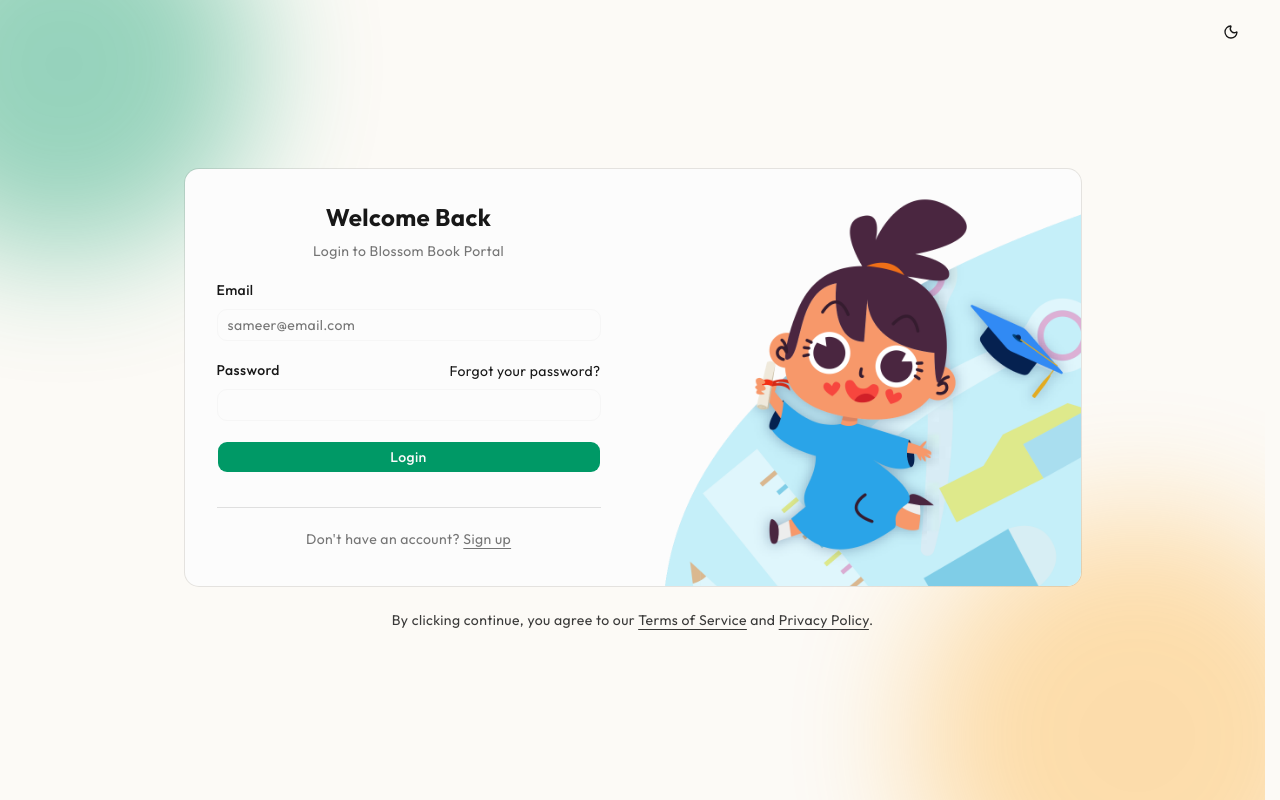
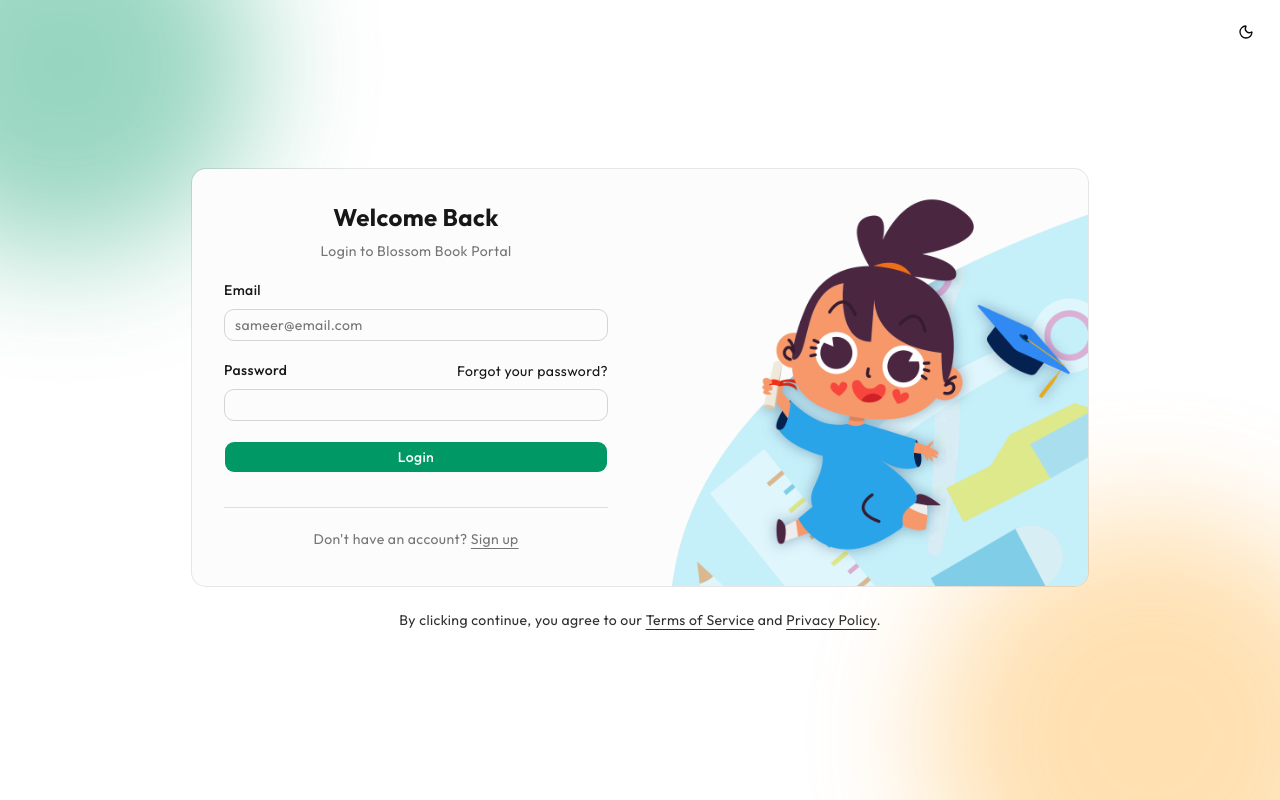
Before and after one commit to Abhi-Survase/bb_portal, a React (Vite) app in the folder bbportal_frontend/: page /login in a window 1280 px wide. Built offline with nearby package versions, Linux system fonts and the light colour scheme.

Commit message:
fixed icons and colors

```diff
--- a/bbportal_frontend/src/components/ui/button.tsx
+++ b/bbportal_frontend/src/components/ui/button.tsx
@@ -20,6 +20,11 @@ const buttonVariants = cva(
         badge_ghost: "hover:bg-emerald-50/80 dark:hover:bg-emerald-50/50",
         muted_outline:
           "border bg-background text-muted-foreground shadow-xs hover:bg-accent hover:text-accent-foreground dark:bg-input/30 dark:border-input dark:hover:bg-input/50",
+        teacher:
+          "bg-orange-50 text-orange-800 dark:bg-orange-700/10 dark:text-orange-100 hover:bg-orange-100",
+        user: "bg-violet-50 text-violet-800 dark:bg-violet-700/10 dark:text-violet-100 hover:bg-violet-100",
+        student:
+          "bg-blue-50 dark:bg-blue-700/10 dark:text-blue-300 text-blue-700 hover:bg-blue-100",
       },
       size: {
         default:
--- a/bbportal_frontend/src/index.css
+++ b/bbportal_frontend/src/index.css
@@ -5,8 +5,8 @@
 
 @custom-variant dark (&:is(.dark *));
 :root {
-  --background: oklch(0.985 0.005 85);
-  --foreground: oklch(0.2046 0 0);
+  --background: oklch(1 0 0);
+  --foreground: oklch(0.145 0 0);
   --card: oklch(0.9911 0 0);
   --card-foreground: oklch(0.2046 0 0);
   --popover: oklch(0.9911 0 0);
@@ -23,7 +23,7 @@
   --destructive: oklch(0.5523 0.1927 32.7272);
   --destructive-foreground: oklch(0.9934 0.0032 17.2118);
   --border: oklch(0.9037 0 0);
-  --input: oklch(0.9731 0 0);
+  --input: oklch(0.87 0 0);
   --ring: oklch(0.596 0.145 163.225);
 
   --read-the-docs: #888;
@@ -200,13 +200,6 @@
   --radius-4xl: calc(var(--radius) * 2.6);
 }
 
-html {
-  /* Always reserve the scrollbar gutter so it never pops in/out and
-       shifts layout width when a route (e.g. signup) grows taller than
-       the viewport. Falls back silently in browsers that don't support it. */
-  scrollbar-gutter: stable;
-}
-
 body {
   letter-spacing: var(--tracking-normal);
   overflow-x: hidden;
--- a/bbportal_frontend/src/pages/students/FindStudentPage.jsx
+++ b/bbportal_frontend/src/pages/students/FindStudentPage.jsx
@@ -164,7 +164,7 @@ function FindStudentPage() {
                 import.meta.env.VITE_ADD_STUDENT_URL
               }`}
             >
-              <Button variant="muted_outline">
+              <Button variant="student">
                 <UserPlus size={16} />
                 Add Student
               </Button>
--- a/bbportal_frontend/src/pages/teachers/ShowTeachersPage.jsx
+++ b/bbportal_frontend/src/pages/teachers/ShowTeachersPage.jsx
@@ -47,19 +47,10 @@ function ShowTeachersPage() {
           Teachers
         </h1>
         <div className="flex items-center gap-4">
-          {/* Global Search Bar (Replaces 'Find Student' Page) */}
-          <div className="relative hidden sm:block group">
-            <Link
-              to={`/${import.meta.env.VITE_ALL_STUDENT_URL}/${
-                import.meta.env.VITE_FIND_STUDENT_URL
-              }`}
-            >
-              <Button variant="muted_outline">
-                <Search size={16} />
-                Search Teachers
-              </Button>
-            </Link>
-          </div>
+          <Button className="px-3" variant="teacher">
+            <UserPlus size={16} />
+            Add Teacher
+          </Button>
           <ModeToggle />
           <UserAvatar />
         </div>
--- a/bbportal_frontend/src/pages/users/ShowUsersPage.jsx
+++ b/bbportal_frontend/src/pages/users/ShowUsersPage.jsx
@@ -58,32 +58,10 @@ function ShowUsersPage() {
           User
         </h1>
         <div className="flex items-center gap-4">
-          <Button className="px-1" variant="secondary">
+          <Button className="px-3" variant="user">
             <UserPlus size={16} />
             Add User
           </Button>
-          <div className="relative hidden sm:block group w-full max-w-sm">
-            <Input
-              type="text"
-              placeholder="Search User"
-              value={searchValue}
-              onChange={(e) => setSearchValue(e.target.value)}
-              onKeyDown={handleKeyDown}
-              className="pr-10"
-            />
-            <Button
-              type="button"
-              variant="muted_outline"
-              size="icon"
-              onClick={handleSearchClick}
-              className="absolute right-0 top-0 h-full w-10 rounded-l-none"
-            >
-              <Search
-                size={16}
-                className="text-muted-foreground group-hover:text-foreground transition-colors"
-              />
-            </Button>
-          </div>
           <ModeToggle />
           <UserAvatar />
         </div>
```
